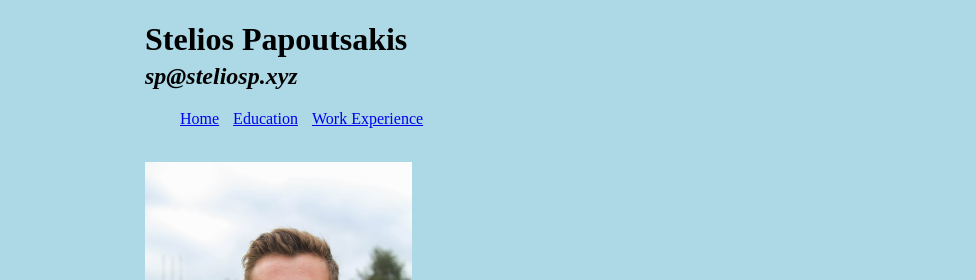
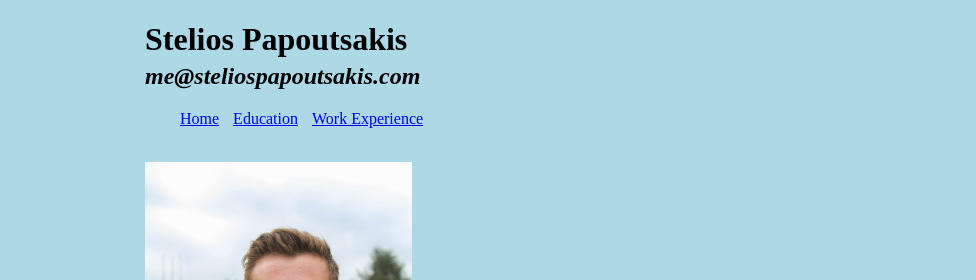
Before and after one commit to SteliosPapoutsakis/www.steliospapoutsakis.com, a plain HTML site: page education/index.html in a window 1280 px wide. Shown: the top 280 px of the page, 0-976 px from the left. Drawn offline with Linux system fonts and the light colour scheme; files whose address does not match are found by name.

Commit message:
Changed email on pages from sp@steliosp.xyz to me@steliospapoutsakis.com

```diff
--- a/education/index.html
+++ b/education/index.html
@@ -16,7 +16,7 @@
 		<li><a href="/spapoutsakis/my_gpg.html">GPG Key</a></li>
 	</ul>
 	</div>
-	<h2 id="email">sp@steliosp.xyz</h2>
+	<h2 id="email">me@steliospapoutsakis.com</h2>
 	<ul id="nav-header">
 		<li><a href="/spapoutsakis">Home</a></li>
 		<li><a href="/spapoutsakis/education/">Education</a></li>
```
Also changed, not shown: index.html (+1 -1 lines), work/index.html (+1 -1 lines).
